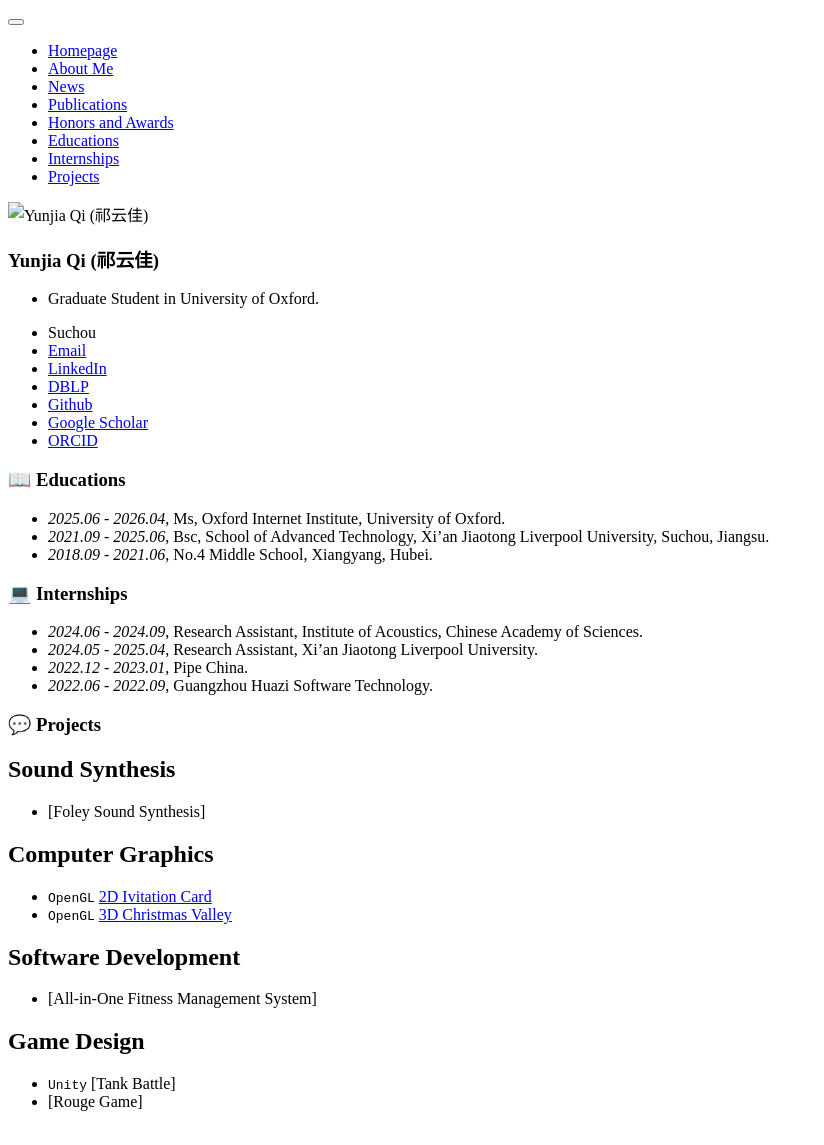
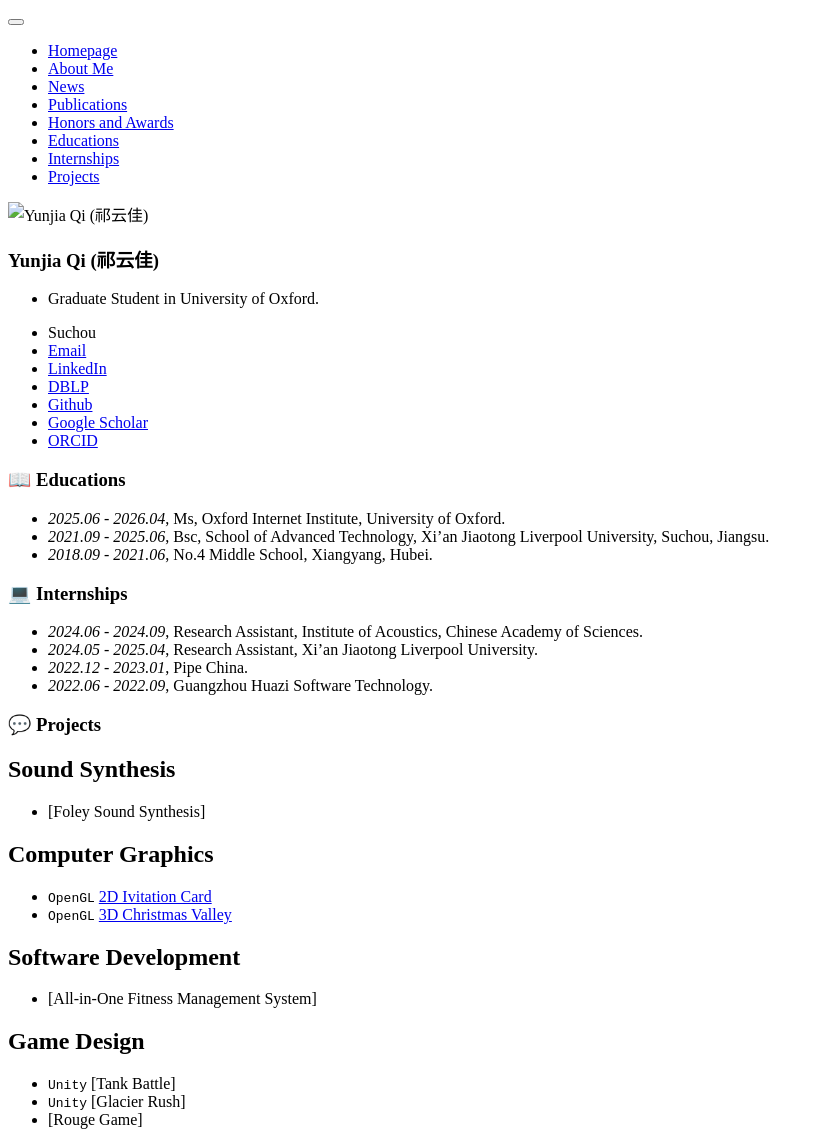
Before and after one commit to RayeRen/rayeren.github.io, a Jekyll site: the page built from _pages/includes/others.md, in a window 1280 px wide. Shown: the whole page, without its empty margins (0-824 px from the left). Built offline with Jekyll 4.4.1, drawn with Linux system fonts in a browser that asks for light colours; our own code applies the rules of GitHub Pages for plain Markdown files.

Commit message:
Update others.md

```diff
--- a/_pages/includes/others.md
+++ b/_pages/includes/others.md
@@ -25,6 +25,7 @@
 
 ## Game Design
  - ``Unity``  [Tank Battle]
+ - ``Unity``  [Glacier Rush]
  - [Rouge Game]
 
 
```
